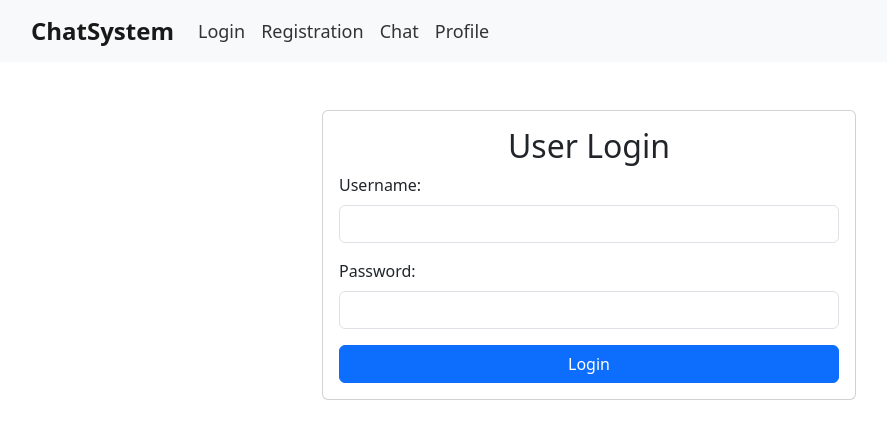
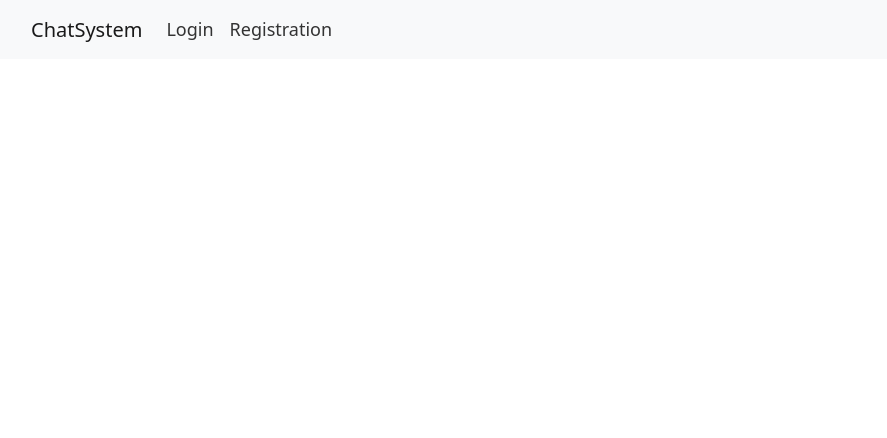
Before and after one commit to Maushamk13/3813ICTAssignment, an Angular app in the folder chat-system/: page / in a window 1280 px wide. Shown: the top 438 px of the page, without its empty margins (51-938 px from the left). Built offline with nearby package versions, Linux system fonts and the light colour scheme; a small style sheet from the web is missing.

Commit message:
Made login and registration accessed from main page, and chat and profile after logged in

```diff
--- a/chat-system/src/app/app.component.html
+++ b/chat-system/src/app/app.component.html
@@ -27,11 +27,8 @@
 <body>
   <header>
     <nav class="navbar navbar-expand-lg navbar-light bg-light">
-      <div class="container"> <!-- Added a container for better alignment -->
-        <!-- Brand/logo -->
-        <a class="navbar-brand navbar-title" href="#">ChatSystem</a>
-
-        <!-- Navbar links -->
+      <div class="container">
+        <a class="navbar-brand" href="#">ChatSystem</a>
         <button
           class="navbar-toggler"
           type="button"
@@ -45,16 +42,19 @@
         </button>
         <div class="collapse navbar-collapse" id="navbarNav">
           <ul class="navbar-nav">
-            <li class="nav-item">
+            <!-- Show Login and Registration links if not authenticated -->
+            <li class="nav-item" *ngIf="!isLoggedIn">
               <a class="nav-link" routerLink="/login">Login</a>
             </li>
-            <li class="nav-item">
+            <li class="nav-item" *ngIf="!isLoggedIn">
               <a class="nav-link" routerLink="/registration">Registration</a>
             </li>
-            <li class="nav-item">
+
+            <!-- Show Chat and Profile links if authenticated -->
+            <li class="nav-item" *ngIf="isLoggedIn">
               <a class="nav-link" routerLink="/chat">Chat</a>
             </li>
-            <li class="nav-item">
+            <li class="nav-item" *ngIf="isLoggedIn">
               <a class="nav-link" routerLink="/profile">Profile</a>
             </li>
             <!-- Add more navigation items here -->
@@ -63,7 +63,6 @@
       </div>
     </nav>
   </header>
-
   <!-- Main Content Section with Tabs -->
   <main class="container">
     <router-outlet></router-outlet>
--- a/chat-system/src/app/app.component.ts
+++ b/chat-system/src/app/app.component.ts
@@ -9,6 +9,7 @@ import { mockUsers, mockGroups, mockChannels } from './mock-data/mock-data'; //
 export class AppComponent implements OnInit {
   constructor(private localStorageService: LocalStorageService) {};
   title = 'Chat-System';
+  isLoggedIn: boolean = false;
 
   ngOnInit(): void {
     // Check if mock data is already stored, if not, store it
```
Also changed, not shown: chat-system/src/app/app-routing.module.ts (+19 -9 lines).
